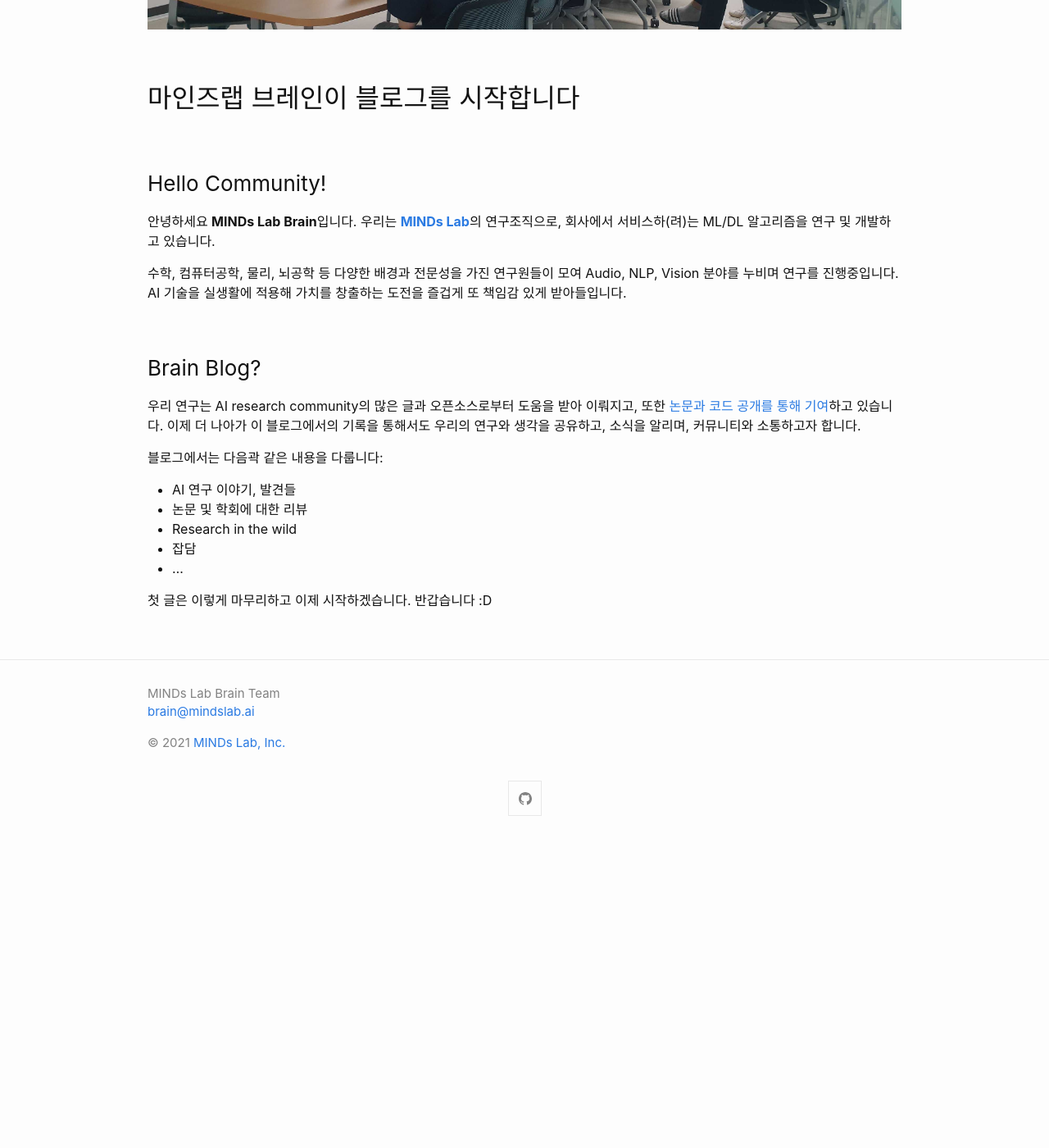
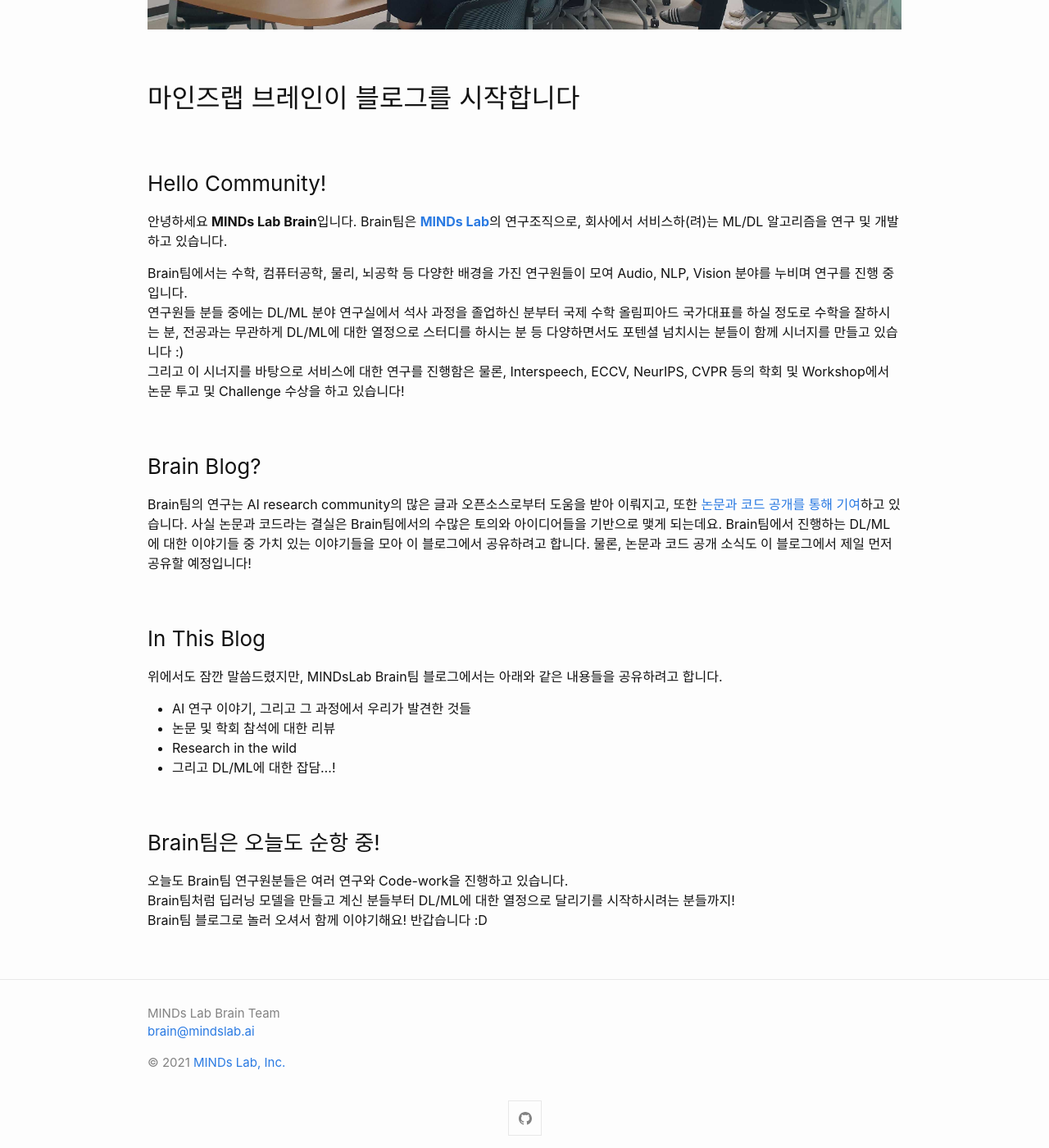
Before and after one commit to maum-ai/maum-ai.github.io, a Jekyll site: the page built from _posts/2021-07-05-init-brain-blog.md, in a window 1280 px wide and 1400 px high, scrolled down 622 px. Shown: the whole window at 82% size. Built offline with Jekyll 4.4.1, drawn with Linux system fonts in a browser that asks for light colours; some web fonts are replaced; before the commit the page ends 1652 px from its top, so only the background shows below that.

Commit message:
suggestion for 1st post

```diff
--- a/_posts/2021-07-05-init-brain-blog.md
+++ b/_posts/2021-07-05-init-brain-blog.md
@@ -12,19 +12,23 @@
 
 ### Hello Community!
 안녕하세요 **MINDs Lab Brain**입니다.
-우리는 [**MINDs Lab**](https://maum.ai)의 연구조직으로, 회사에서 서비스하(려)는 ML/DL 알고리즘을 연구 및 개발하고 있습니다.
+Brain팀은 [**MINDs Lab**](https://maum.ai)의 연구조직으로, 회사에서 서비스하(려)는 ML/DL 알고리즘을 연구 및 개발하고 있습니다.
 
-수학, 컴퓨터공학, 물리, 뇌공학 등 다양한 배경과 전문성을 가진 연구원들이 모여 Audio, NLP, Vision 분야를 누비며 연구를 진행중입니다.
-AI 기술을 실생활에 적용해 가치를 창출하는 도전을 즐겁게 또 책임감 있게 받아들입니다.
+Brain팀에서는 수학, 컴퓨터공학, 물리, 뇌공학 등 다양한 배경을 가진 연구원들이 모여 Audio, NLP, Vision 분야를 누비며 연구를 진행 중입니다.
+연구원들 분들 중에는 DL/ML 분야 연구실에서 석사 과정을 졸업하신 분부터 국제 수학 올림피아드 국가대표를 하실 정도로 수학을 잘하시는 분, 전공과는 무관하게 DL/ML에 대한 열정으로 스터디를 하시는 분 등 다양하면서도 포텐셜 넘치시는 분들이 함께 시너지를 만들고 있습니다 :)
+그리고 이 시너지를 바탕으로 서비스에 대한 연구를 진행함은 물론, Interspeech, ECCV, NeurIPS, CVPR 등의 학회 및 Workshop에서 논문 투고 및 Challenge 수상을 하고 있습니다!
 
 ### Brain Blog?
-우리 연구는 AI research community의 많은 글과 오픈소스로부터 도움을 받아 이뤄지고, 또한 [논문과 코드 공개를 통해 기여](/publication)하고 있습니다. 이제 더 나아가 이 블로그에서의 기록을 통해서도 우리의 연구와 생각을 공유하고, 소식을 알리며, 커뮤니티와 소통하고자 합니다.
+Brain팀의 연구는 AI research community의 많은 글과 오픈소스로부터 도움을 받아 이뤄지고, 또한 [논문과 코드 공개를 통해 기여](/publication)하고 있습니다. 사실 논문과 코드라는 결실은 Brain팀에서의 수많은 토의와 아이디어들을 기반으로 맺게 되는데요. Brain팀에서 진행하는 DL/ML에 대한 이야기들 중 가치 있는 이야기들을 모아 이 블로그에서 공유하려고 합니다. 물론, 논문과 코드 공개 소식도 이 블로그에서 제일 먼저 공유할 예정입니다!
 
-블로그에서는 다음곽 같은 내용을 다룹니다:
-- AI 연구 이야기, 발견들
-- 논문 및 학회에 대한 리뷰
+### In This Blog
+위에서도 잠깐 말씀드렸지만, MINDsLab Brain팀 블로그에서는 아래와 같은 내용들을 공유하려고 합니다.
+- AI 연구 이야기, 그리고 그 과정에서 우리가 발견한 것들
+- 논문 및 학회 참석에 대한 리뷰
 - Research in the wild
-- 잡담
-- ...
+- 그리고 DL/ML에 대한 잡담...!
 
-첫 글은 이렇게 마무리하고 이제 시작하겠습니다. 반갑습니다 :D
+### Brain팀은 오늘도 순항 중!
+오늘도 Brain팀 연구원분들은 여러 연구와 Code-work을 진행하고 있습니다.
+Brain팀처럼 딥러닝 모델을 만들고 계신 분들부터 DL/ML에 대한 열정으로 달리기를 시작하시려는 분들까지!
+Brain팀 블로그로 놀러 오셔서 함께 이야기해요! 반갑습니다 :D
```
